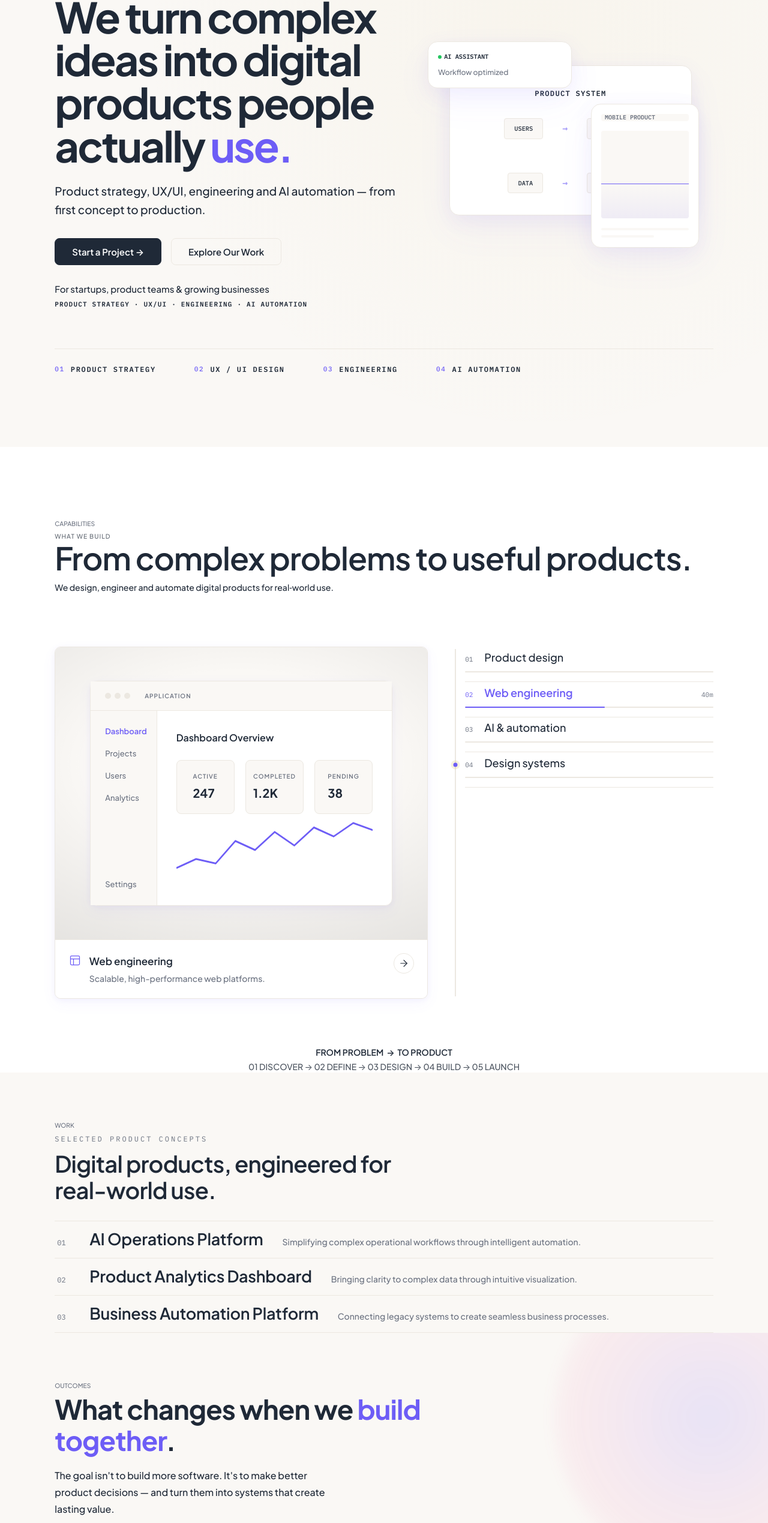
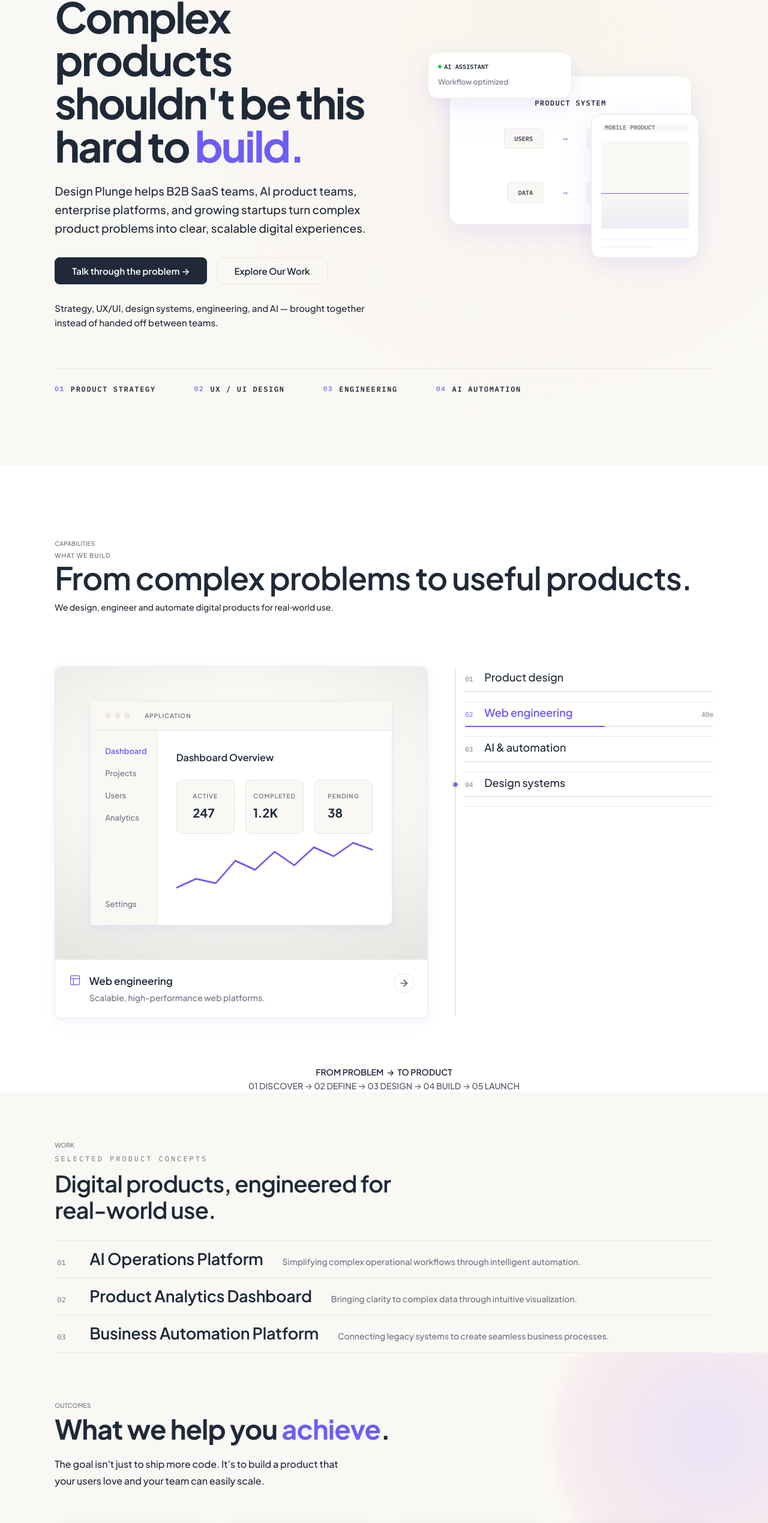
Before and after one commit to Gayathripocharam/DesignPlunge, a React (Vite) app: page / in a window 1280 px wide. Shown: the part 229-2768 px from the top of the page at 60% size. Built offline with nearby package versions, Linux system fonts and the light colour scheme.

Commit message:
feat: sharpen positioning for P2.1

```diff
--- a/src/components/business/ContextualNav/ContextualNav.tsx
+++ b/src/components/business/ContextualNav/ContextualNav.tsx
@@ -36,9 +36,9 @@ interface ContextualNavProps {
 
 export const ContextualNav: React.FC<ContextualNavProps> = ({
   label = "LET'S BUILD",
-  title = <>Ready to turn the idea<br />into something real?</>,
-  subtitle = "Tell us what you're building, improving, or trying to automate.\nWe'll review the context and come back with clear next steps.",
-  buttonText = "START A PROJECT \u2192",
+  title = "Have a complex product problem?",
+  subtitle = "Tell us what you're trying to solve. We'll help you understand the right approach, what it will take to build, and where to start.",
+  buttonText = "Talk through the problem \u2192",
   to = "/contact",
   ctaId = "contextual-nav",
   spacingTop = "medium",
--- a/src/components/business/Outcomes/Outcomes.tsx
+++ b/src/components/business/Outcomes/Outcomes.tsx
@@ -6,43 +6,43 @@ import { Section } from "@/components/ui/Section";
 const outcomesList = [
   {
     num: "01",
-    title: "Clarity",
+    title: "Move faster.",
     icon: Target,
     iconBg: "#EFEAFE",
     iconColor: "#7C5CFC",
-    from: "Idea",
-    to: "Direction",
-    desc: "We turn ambiguous ideas into a clear product direction before expensive development begins.",
+    from: "Handoff",
+    to: "Integration",
+    desc: "Production-ready design and engineering reduce unnecessary handoffs and friction.",
   },
   {
     num: "02",
-    title: "Confidence",
+    title: "Scale with confidence.",
     icon: ShieldCheck,
     iconBg: "#FCEAF6",
     iconColor: "#EC4899",
-    from: "Assumption",
-    to: "Validation",
-    desc: "We help teams test important product decisions before committing heavily to production.",
+    from: "Complexity",
+    to: "System",
+    desc: "Systems and architecture designed to evolve, rather than accumulate more complexity.",
   },
   {
     num: "03",
-    title: "Scale",
+    title: "Make products easier to use.",
     icon: Layers,
     iconBg: "#EAF1FE",
     iconColor: "#5B8DEF",
-    from: "Product",
-    to: "System",
-    desc: "We ensure your architecture can evolve without needing a complete rewrite later.",
+    from: "Friction",
+    to: "Clarity",
+    desc: "Clearer flows and intuitive UX that reduce friction for your users.",
   },
   {
     num: "04",
-    title: "Leverage",
+    title: "Use AI where it matters.",
     icon: Zap,
     iconBg: "#EFEAFE",
     iconColor: "#7C5CFC",
     from: "Manual work",
     to: "Automation",
-    desc: "We identify repetitive workflows and implement intelligent systems to handle them.",
+    desc: "Integrate automation and intelligence into workflows where it produces real leverage.",
   },
 ];
 
@@ -170,9 +170,9 @@ export const Outcomes: React.FC<OutcomesProps> = ({ spacingTop = "medium", spaci
               letterSpacing: "-0.02em",
             }}
           >
-            What changes when we{" "}
+            What we help you{" "}
             <span style={{ color: "var(--accent)" }}>
-              build together
+              achieve
             </span>
             .
           </h2>
@@ -186,8 +186,7 @@ export const Outcomes: React.FC<OutcomesProps> = ({ spacingTop = "medium", spaci
               maxWidth: 480,
             }}
           >
-            The goal isn't to build more software. It's to make better product
-            decisions — and turn them into systems that create lasting value.
+            The goal isn't just to ship more code. It's to build a product that your users love and your team can easily scale.
           </p>
         </div>
 
--- a/src/components/business/WhyDesignPlunge/WhyDesignPlunge.tsx
+++ b/src/components/business/WhyDesignPlunge/WhyDesignPlunge.tsx
@@ -23,11 +23,10 @@ export const WhyDesignPlunge: React.FC = () => {
           </p>
           <p className={styles.eyebrow}>WHY DESIGN PLUNGE</p>
           <h2 className={styles.title}>
-            We don't treat strategy, design and engineering as separate stages.
+            Why products become difficult to evolve
           </h2>
           <p className={styles.intro}>
-            We bring them together early so decisions are made with the product, user and
-            technology in mind.
+            Complex UX, legacy systems, and the disconnect between design and engineering slow teams down. We fix the disconnect.
           </p>
         </div>
 
--- a/src/content/studio.ts
+++ b/src/content/studio.ts
@@ -46,36 +46,28 @@ export interface WhyPrinciple {
 
 export const whyPrinciples: WhyPrinciple[] = [
   {
-    title: 'Product thinking',
-    subtitle: 'Start with the problem, users and business context.',
-    flow: ['PROBLEM', 'USER', 'PRODUCT'],
-    meansTitle: 'WHAT THIS MEANS',
-    meansDesc: 'We start by understanding the problem before deciding what to build.',
-    tags: ['Problem definition', 'User needs', 'Product direction'],
-  },
-  {
-    title: 'Design + engineering',
-    subtitle: 'Design decisions stay connected to technical reality.',
+    title: 'Design and engineering drift apart.',
+    subtitle: 'One team, not a handoff. We build integrated systems.',
     flow: ['DESIGN', 'ENGINEERING'],
     meansTitle: 'WHAT THIS MEANS',
     meansDesc: 'Design decisions stay connected to technical reality from the beginning.',
-    tags: ['UX architecture', 'UI systems', 'Technical validation'],
+    tags: ['Integrated teams', 'Fewer handoffs', 'Faster iteration'],
   },
   {
-    title: 'Purposeful AI',
-    subtitle: 'Use AI where it creates meaningful leverage — not because it\'s fashionable.',
+    title: 'Legacy architecture slows you down.',
+    subtitle: 'We architect for scale and evolution, not just the immediate launch.',
+    flow: ['PRODUCT', 'SYSTEM', 'SCALE'],
+    meansTitle: 'WHAT THIS MEANS',
+    meansDesc: 'We build foundations that remain useful and adaptable as the product evolves.',
+    tags: ['Architecture', 'Design systems', 'Maintainability'],
+  },
+  {
+    title: 'AI is hyped, but hard to integrate responsibly.',
+    subtitle: 'AI as an accelerant. We use it where it creates meaningful leverage, not just for the sake of it.',
     flow: ['HUMAN', 'AI', 'OUTCOME'],
     meansTitle: 'WHAT THIS MEANS',
-    meansDesc: 'We use AI where it creates measurable leverage rather than adding complexity.',
-    tags: ['Automation', 'AI workflows', 'Intelligent features'],
-  },
-  {
-    title: 'Long-term systems',
-    subtitle: 'Build foundations that remain useful after launch.',
-    flow: ['PRODUCT', 'SYSTEM', 'SCALE'],
-    meansTitle: 'WHAT THIS MEANS',
-    meansDesc: 'We build foundations that remain useful as the product evolves.',
-    tags: ['Architecture', 'Design systems', 'Documentation'],
+    meansDesc: 'We identify where AI can actually reduce friction or automate work effectively.',
+    tags: ['Automation', 'Practical AI', 'Intelligent workflows'],
   },
 ];
 
--- a/src/features/contact/ContactPage.tsx
+++ b/src/features/contact/ContactPage.tsx
@@ -37,10 +37,10 @@ export const ContactPage: React.FC = () => {
                 CONTACT
               </motion.p>
               <motion.h1 variants={fadeUp} className={styles.title}>
-                Have something worth building?
+                Let's talk about the problem.
               </motion.h1>
               <motion.p variants={fadeUp} className={styles.subtitle}>
-                Tell us what you're trying to build, improve, or automate.
+                Tell us what you're building, improving, or trying to automate. We'll review the context and come back with clear next steps.
               </motion.p>
             </motion.div>
           </div>
--- a/src/features/home/Home.tsx
+++ b/src/features/home/Home.tsx
@@ -19,7 +19,7 @@ export const Home: React.FC = () => {
     <>
       <SEO
         title="Design Plunge — Product Strategy & Design Studio"
-        description="We are a digital product studio building software that matters. We combine strategy, design, and engineering."
+        description="Design Plunge helps B2B SaaS teams, AI product teams, enterprise platforms, and growing startups turn complex product problems into clear, scalable digital experiences."
         canonical="/"
         structuredData={structuredData}
       />
@@ -37,9 +37,9 @@ export const Home: React.FC = () => {
         <ContextualNav
           spacingTop="large"
           spacingBottom="large"
-          title="READY TO TURN THE IDEA INTO SOMETHING REAL?"
-          subtitle="Tell us what you're building, improving, or trying to automate. We'll review the context and come back with clear next steps."
-          buttonText="Start a Project →"
+          title="Have a complex product problem?"
+          subtitle="Tell us what you're trying to solve. We'll help you understand the right approach, what it will take to build, and where to start."
+          buttonText="Talk through the problem →"
           to="/contact"
         />
       </main>
--- a/src/features/home/components/Hero.tsx
+++ b/src/features/home/components/Hero.tsx
@@ -88,24 +88,24 @@ export const Hero: React.FC = () => {
 
               <motion.div variants={fadeUp}>
                 <Heading level="h1" className={styles.headline}>
-                  We turn complex ideas into digital products people actually{" "}
-                  <span className={styles.headlineAccent}>use.</span>
+                  Complex products shouldn't be this hard to{" "}
+                  <span className={styles.headlineAccent}>build.</span>
                 </Heading>
               </motion.div>
 
               <motion.p variants={fadeUp} className={styles.supportingText}>
-                Product strategy, UX/UI, engineering and AI automation — from first concept to production.
+                Design Plunge helps B2B SaaS teams, AI product teams, enterprise platforms, and growing startups turn complex product problems into clear, scalable digital experiences.
               </motion.p>
 
               <motion.div variants={fadeUp} className={styles.ctaGroup}>
                 <Button
                   variant="primary"
                   onClick={() => {
-                    track("cta_click", { ctaId: "hero-start-project", ctaLabel: "Start a Project", page: "/" });
+                    track("cta_click", { ctaId: "hero-start-project", ctaLabel: "Talk through the problem", page: "/" });
                     navigate("/contact");
                   }}
                 >
-                  Start a Project →
+                  Talk through the problem →
                 </Button>
                 <Button variant="secondary" onClick={scrollToWork}>
                   Explore Our Work
@@ -113,8 +113,7 @@ export const Hero: React.FC = () => {
               </motion.div>
 
               <motion.div variants={fadeUp} className={styles.supportingCapabilities}>
-                <p className={styles.targetAudience}>For startups, product teams &amp; growing businesses</p>
-                <p className={styles.capabilityDots}>PRODUCT STRATEGY &middot; UX/UI &middot; ENGINEERING &middot; AI AUTOMATION</p>
+                <p className={styles.targetAudience}>Strategy, UX/UI, design systems, engineering, and AI — brought together instead of handed off between teams.</p>
               </motion.div>
             </div>
 
```
